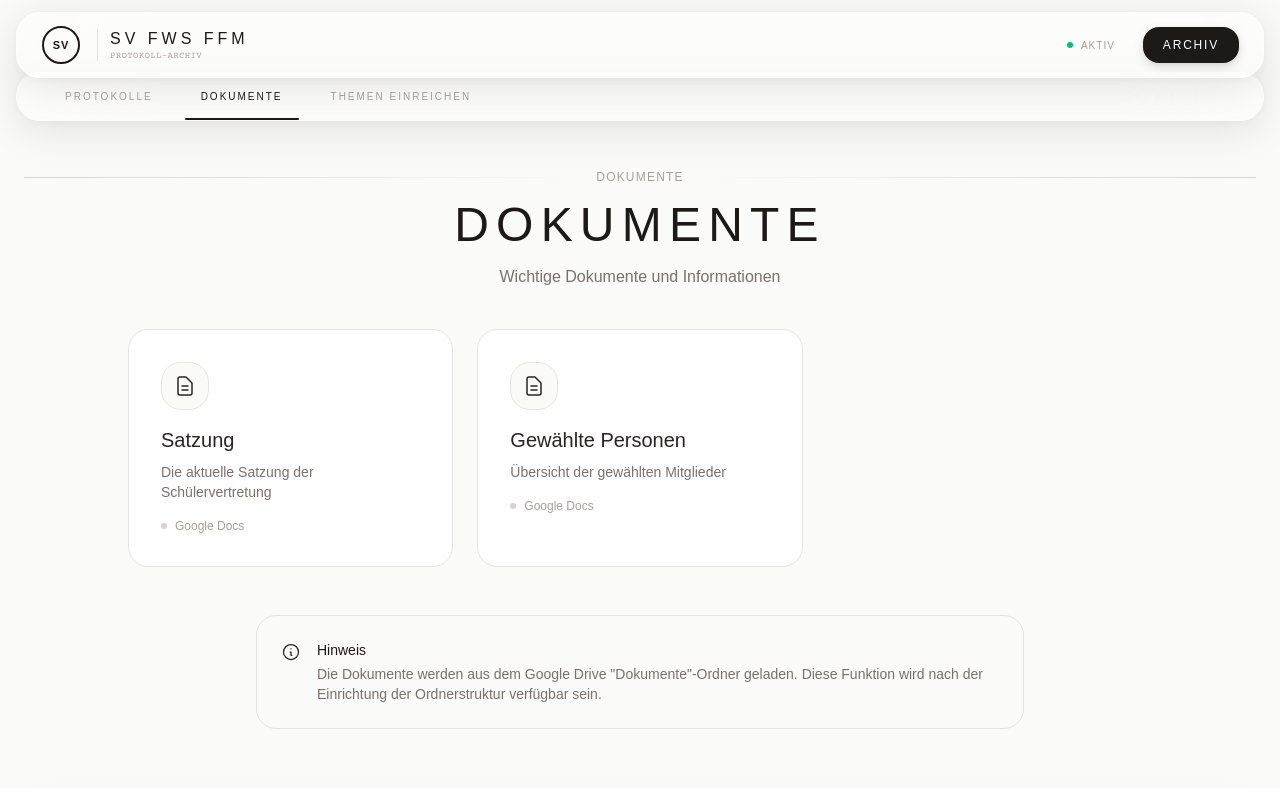
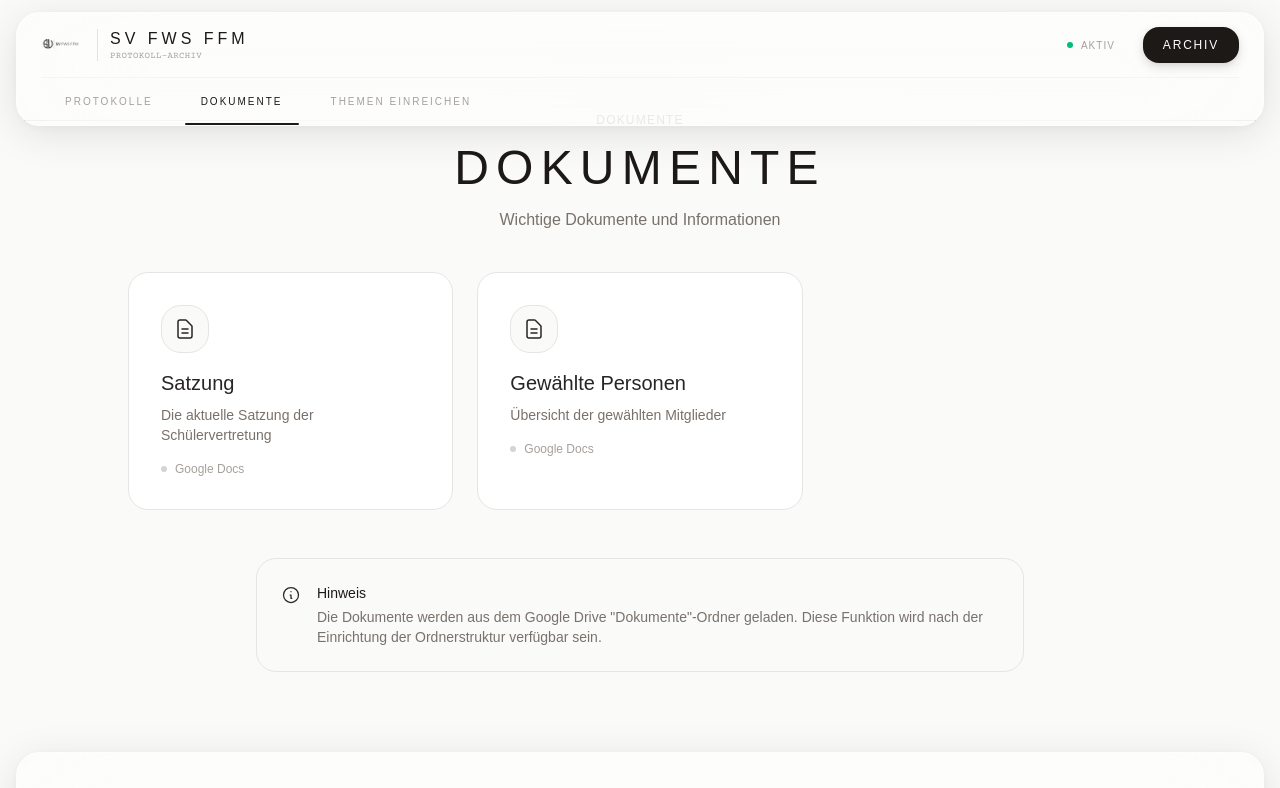
Before and after one commit to ProfessorEngineergit/SV-Archiv, a Next.js app: page /archiv/dokumente in a window 1280 px wide. Shown: the top 788 px of the page. Built offline with nearby package versions, Linux system fonts and the light colour scheme.

Commit message:
Replace header logo with SV-Logo.svg and integrate archive tabs into header with smooth expand animation
Co-authored-by: ProfessorEngineergit <209242591+ProfessorEngineergit@users.noreply.github.com>

```diff
--- a/package.json
+++ b/package.json
@@ -37,6 +37,6 @@
     "tailwindcss": "^4",
     "ts-node": "^10.9.2",
     "tsx": "^4.7.0",
-    "typescript": "^5"
+    "typescript": "5.9.3"
   }
 }
--- a/src/app/archiv/dokumente/page.tsx
+++ b/src/app/archiv/dokumente/page.tsx
@@ -1,5 +1,3 @@
-import ArchiveTabs from "@/components/ArchiveTabs";
-
 export const metadata = {
   title: "Dokumente | SV-Archiv",
   description: "Wichtige Dokumente wie Satzung und gewählte Personen",
@@ -21,9 +19,7 @@ const documents = [
 
 export default function DokumentePage() {
   return (
-    <>
-      <ArchiveTabs />
-      <div className="container mx-auto px-6 py-12">
+    <div className="container mx-auto px-6 py-12">
         {/* Header Section */}
         <div className="mb-10">
           <div className="flex items-center gap-4 mb-4">
@@ -111,6 +107,5 @@ export default function DokumentePage() {
           </div>
         </div>
       </div>
-    </>
   );
 }
--- a/src/app/archiv/page.tsx
+++ b/src/app/archiv/page.tsx
@@ -1,6 +1,5 @@
 import { getAllProtocols, getAllProjects, getAllTags } from "@/lib/protocols";
 import ArchiveClient from "./ArchiveClient";
-import ArchiveTabs from "@/components/ArchiveTabs";
 
 export const metadata = {
   title: "Archiv | SV-Archiv",
@@ -13,9 +12,6 @@ export default function ArchivePage() {
   const tags = getAllTags();
 
   return (
-    <>
-      <ArchiveTabs />
-      <ArchiveClient protocols={protocols} projects={projects} tags={tags} />
-    </>
+    <ArchiveClient protocols={protocols} projects={projects} tags={tags} />
   );
 }
--- a/src/app/archiv/themen-einreichen/page.tsx
+++ b/src/app/archiv/themen-einreichen/page.tsx
@@ -1,4 +1,3 @@
-import ArchiveTabs from "@/components/ArchiveTabs";
 import ThemenForm from "./ThemenForm";
 import { getTermine } from "@/lib/termine";
 import { getNextSVStunde, formatSVStundeDisplay } from "@/lib/schedule";
@@ -13,9 +12,7 @@ export default function ThemenEinreichenPage() {
   const nextStunde = getNextSVStunde(termine);
 
   return (
-    <>
-      <ArchiveTabs />
-      <div className="container mx-auto px-6 py-12">
+    <div className="container mx-auto px-6 py-12">
         {/* Header Section */}
         <div className="mb-10">
           <div className="flex items-center gap-4 mb-4">
@@ -78,6 +75,5 @@ export default function ThemenEinreichenPage() {
           </div>
         </div>
       </div>
-    </>
   );
 }
--- a/src/components/layout/Header.tsx
+++ b/src/components/layout/Header.tsx
@@ -1,20 +1,35 @@
 "use client";
 
 import Link from "next/link";
+import Image from "next/image";
+import { usePathname } from "next/navigation";
+
+const archiveTabs = [
+  { name: "Protokolle", path: "/archiv" },
+  { name: "Dokumente", path: "/archiv/dokumente" },
+  { name: "Themen Einreichen", path: "/archiv/themen-einreichen" },
+];
 
 export default function Header() {
+  const pathname = usePathname();
+  const isArchive = pathname.startsWith("/archiv");
+
   return (
     <header className="fixed top-0 left-0 right-0 z-50">
       <div className="mx-4 mt-3">
-        <div className="glass-heavy container mx-auto px-6 py-3">
-          <nav className="flex items-center justify-between">
-            {/* Bauhaus geometric circle logo + wordmark */}
+        <div className="glass-heavy container mx-auto px-6">
+          <nav className="flex items-center justify-between py-3">
+            {/* Logo + wordmark */}
             <Link href="/" className="group flex items-center gap-4">
               <div className="relative h-10 w-10 flex-shrink-0 transition-transform duration-300 group-hover:scale-105">
-                <svg viewBox="0 0 40 40" fill="none" xmlns="http://www.w3.org/2000/svg" className="h-10 w-10">
-                  <circle cx="20" cy="20" r="18" stroke="#1c1917" strokeWidth="2" fill="none" className="circle-draw" />
-                  <text x="20" y="24" textAnchor="middle" fontSize="11" fontWeight="700" fontFamily="Arial, sans-serif" fill="#1c1917" letterSpacing="1" className="fade-draw-in">SV</text>
-                </svg>
+                <Image
+                  src="/SV-Logo.svg"
+                  alt="SV Logo"
+                  width={40}
+                  height={40}
+                  className="h-10 w-10"
+                  priority
+                />
               </div>
 
               <div className="flex items-center gap-3">
@@ -45,6 +60,40 @@ export default function Header() {
               </Link>
             </div>
           </nav>
+
+          {/* Archive tabs — smoothly expand from header */}
+          <div
+            className="overflow-hidden transition-all duration-300 ease-in-out"
+            style={{
+              maxHeight: isArchive ? "60px" : "0px",
+              opacity: isArchive ? 1 : 0,
+            }}
+          >
+            <div className="flex border-t border-stone-200/40">
+              {archiveTabs.map((tab) => {
+                const isActive =
+                  pathname === tab.path ||
+                  (tab.path !== "/archiv" && pathname.startsWith(tab.path));
+
+                return (
+                  <Link
+                    key={tab.path}
+                    href={tab.path}
+                    className={`px-6 py-4 text-[10px] tracking-[0.2em] uppercase transition-all relative ${
+                      isActive
+                        ? "text-stone-900 font-medium"
+                        : "text-stone-400 hover:text-stone-700"
+                    }`}
+                  >
+                    {tab.name}
+                    {isActive && (
+                      <div className="absolute bottom-0 left-2 right-2 h-0.5 bg-stone-900 rounded-full" />
+                    )}
+                  </Link>
+                );
+              })}
+            </div>
+          </div>
         </div>
       </div>
     </header>
```
Also changed, not shown: public/SV-Logo.svg (added), 1 other file (tests, documents, lock files or other folders).
